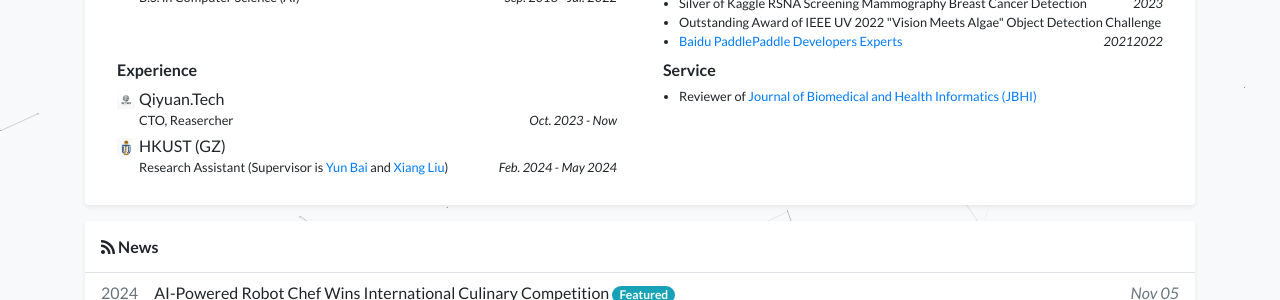
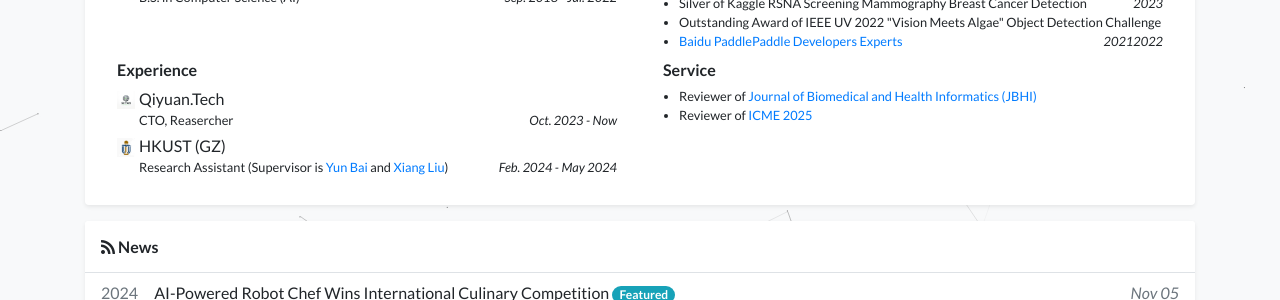
Before and after one commit to WangRongsheng/WangRongsheng.github.io, a Jekyll site: the page built from index.html, in a window 1280 px wide and 900 px high, scrolled down 492 px. Shown: the part 153-453 px from the top of the window. Built offline with Jekyll 4.4.1, drawn with Linux system fonts in a browser that asks for light colours; a style sheet for code colours, icons or effects is not loaded.

Commit message:
Update profile.yml

```diff
--- a/_data/profile.yml
+++ b/_data/profile.yml
@@ -65,6 +65,7 @@ awards:
 
 service:
 - name: Reviewer of <a href="https://www.embs.org/jbhi/">Journal of Biomedical and Health Informatics (JBHI)</a>
+- name: Reviewer of <a href="https://2025.ieeeicme.org/">ICME 2025</a>
 
 # Feel free to replace the footer text if you would like to, but I will greatly appreciate it
 # if you keep the link to the template so that more people can benefit from it. Thanks!
```
